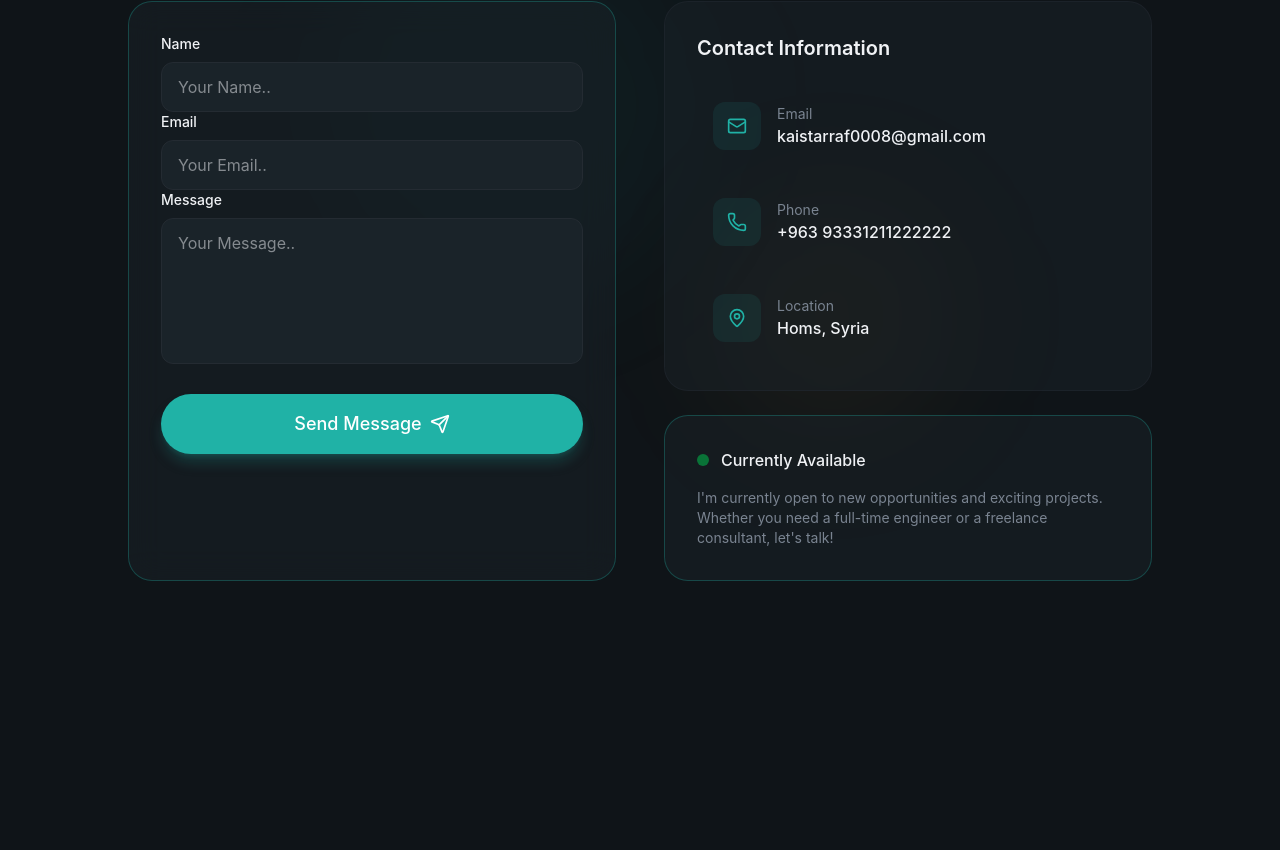
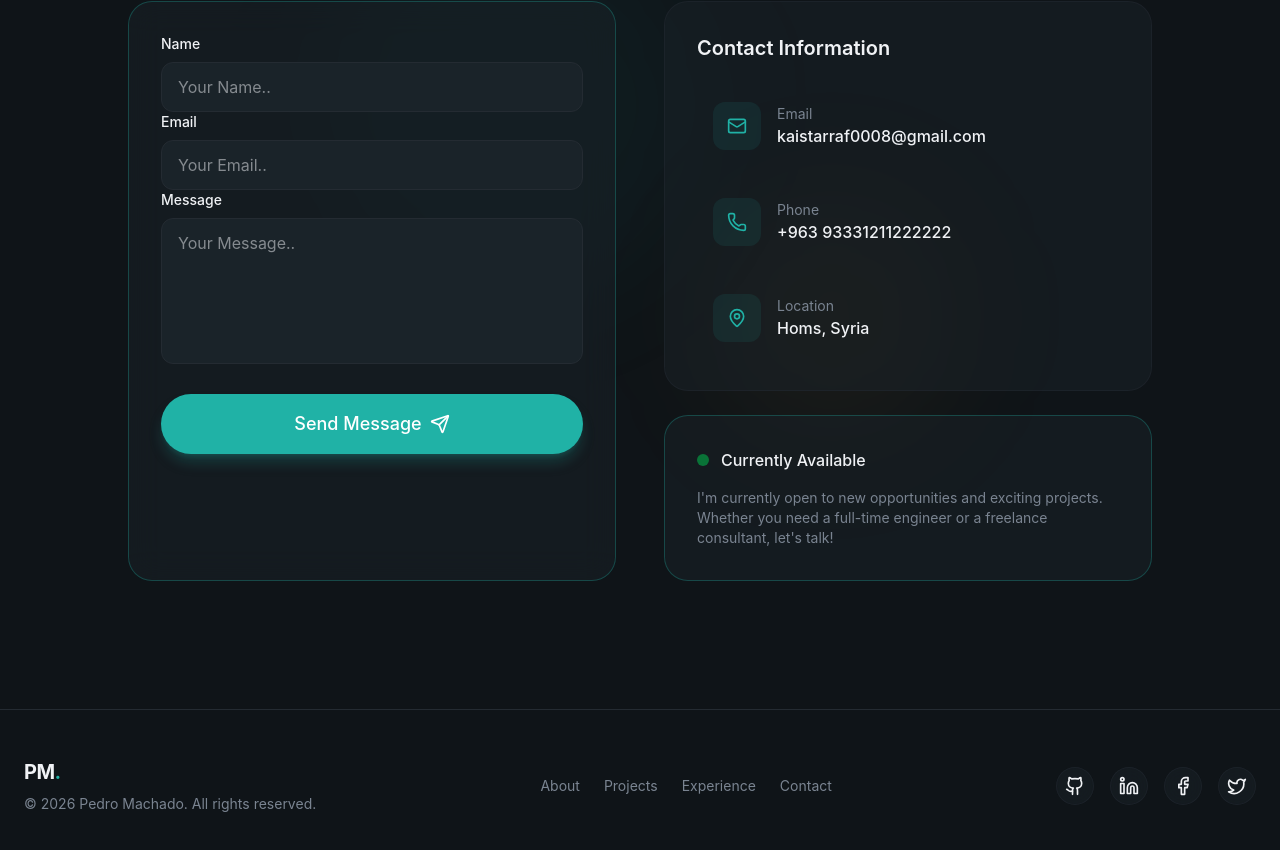
Before and after one commit to Kais-Tarraf/my_personal_portfolio, a React (Vite) app: page / in a window 1280 px wide. Shown: the part 6356-7206 px from the top of the page. Before the commit the page ends 7065 px from the top, so only its background shows below. Built offline with nearby package versions, Linux system fonts and the light colour scheme.

Commit message:
Implement Footer

```diff
--- a/constants/index.js
+++ b/constants/index.js
@@ -10,6 +10,7 @@
 	MapPin,
 	Phone,
 	Mail,
+	Heart,
 } from "lucide-react";
 export const NavLinks = [
 	{ href: "#about", label: "About" },
@@ -203,3 +204,9 @@
 		href: "#",
 	},
 ];
+export const footerLinks = [
+	{ href: "#about", label: "About" },
+	{ href: "#projects", label: "Projects" },
+	{ href: "#experience", label: "Experience" },
+	{ href: "#contact", label: "Contact" },
+];
--- a/src/App.jsx
+++ b/src/App.jsx
@@ -6,6 +6,7 @@
 import Experience from "./sections/Experience";
 import Testimonials from "./sections/Testimonials";
 import Contact from "./sections/Contact";
+import Footer from "./layout/Footer";
 const App = () => {
 	return (
 		<div className="min-h-screen overflow-x-hidden">
@@ -17,6 +18,7 @@
 				<Experience />
 				<Testimonials />
 				<Contact />
+				<Footer />
 			</main>
 		</div>
 	);
--- /dev/null
+++ b/src/layout/Footer.jsx
@@ -0,0 +1,51 @@
+import { footerLinks, SocialLinks } from "../../constants";
+
+const Footer = () => {
+	const currentYear = new Date().getFullYear();
+
+	return (
+		<footer className="py-12 border-t border-border">
+			<div className="container mx-auto px-6">
+				<div className="flex flex-col md:flex-row items-center justify-between gap-8">
+					{/* Logo & Copyright */}
+					<div className="text-center md:text-left">
+						<a href="#" className="text-xl font-bold tracking-tight">
+							PM<span className="text-primary">.</span>
+						</a>
+						<p className="text-sm text-muted-foreground mt-2">
+							© {currentYear} Pedro Machado. All rights reserved.
+						</p>
+					</div>
+
+					{/* Links */}
+					<nav className="flex flex-wrap justify-center gap-6">
+						{footerLinks.map((link, i) => (
+							<a
+								key={i}
+								href={link.href}
+								className="text-sm text-muted-foreground hover:text-foreground transition-colors"
+							>
+								{link.label}
+							</a>
+						))}
+					</nav>
+
+					{/* Social Links */}
+					<div className="flex items-center gap-4">
+						{SocialLinks.map((social, i) => (
+							<a
+								key={i}
+								href={social.href}
+								aria-label={social.label}
+								className="p-2 rounded-full glass hover:bg-primary/10 hover:text-primary transition-all"
+							>
+								<social.icon className="w-5 h-5" />
+							</a>
+						))}
+					</div>
+				</div>
+			</div>
+		</footer>
+	);
+};
+export default Footer;
```
